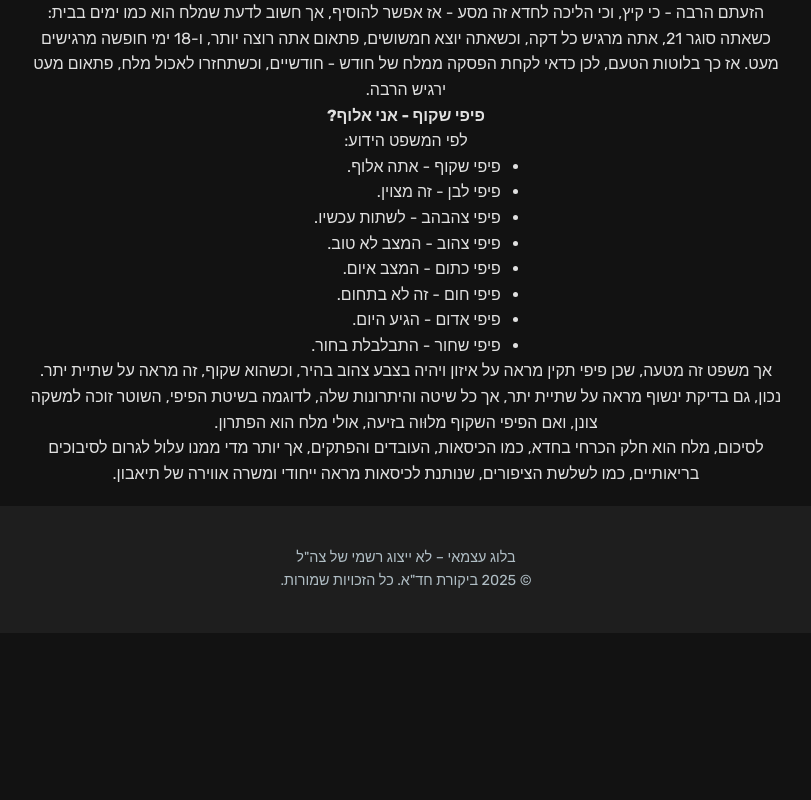
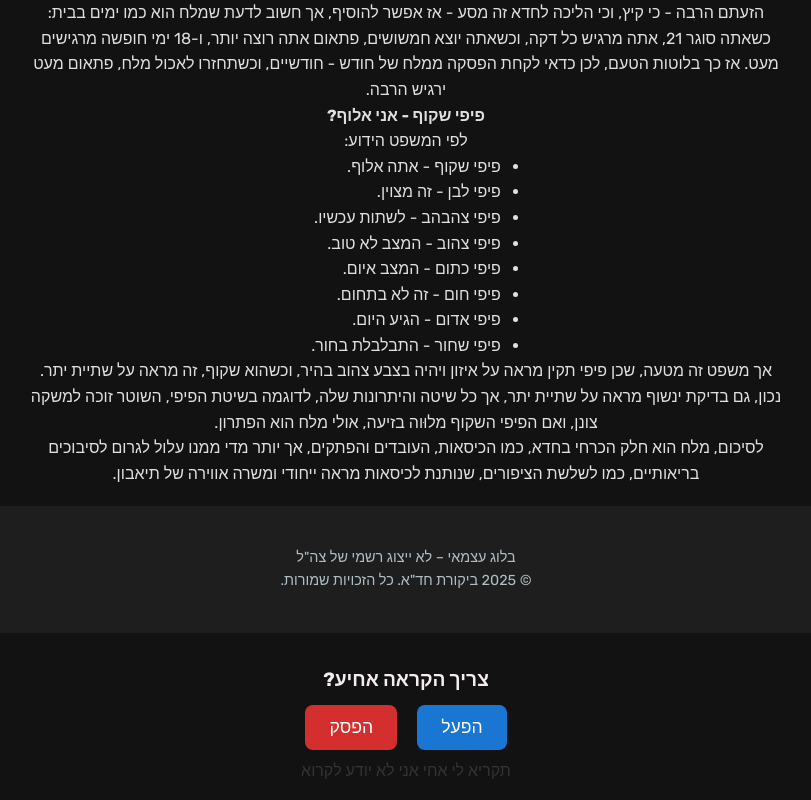
Before and after one commit to noone4-commits/food, a plain HTML site: page important.html in a window 1280 px wide. Shown: the part 490-1290 px from the top of the page, without its empty margins (234-1045 px from the left). Before the commit the page ends 1123 px from the top, so only its background shows below. Drawn offline with Linux system fonts and the light colour scheme.

Commit message:
הוספת כפתור הקראה עם שליטה, טקסט עידוד, ושיפור צבעים

```diff
--- a/important.html
+++ b/important.html
@@ -65,5 +65,17 @@
       <p>© 2025 ביקורת חד"א. כל הזכויות שמורות.</p>
     </div>
   </footer>
+
+  <div style="text-align:center; margin: 32px 0 16px 0;">
+    <div style="font-size:1.2em; font-weight:bold; margin-bottom:10px; color:#f5eded;">צריך הקראה אחיע?</div>
+    <button onclick="document.getElementById('audio-read').play()" style="background:#1976d2; color:#fff; border:none; border-radius:8px; padding:12px 24px; font-size:1.1em; cursor:pointer; font-family:inherit; margin-left:8px;">
+      הפעל
+    </button>
+    <button onclick="document.getElementById('audio-read').pause()" style="background:#d32f2f; color:#fff; border:none; border-radius:8px; padding:12px 24px; font-size:1.1em; cursor:pointer; font-family:inherit; margin-right:8px;">
+      הפסק
+    </button>
+    <div style="margin-top:8px; font-size:1em; color:#333;">תקריא לי אחי אני לא יודע לקרוא</div>
+    <audio id="audio-read" src="output-f.mp3"></audio>
+  </div>
 </body>
 </html>
```
